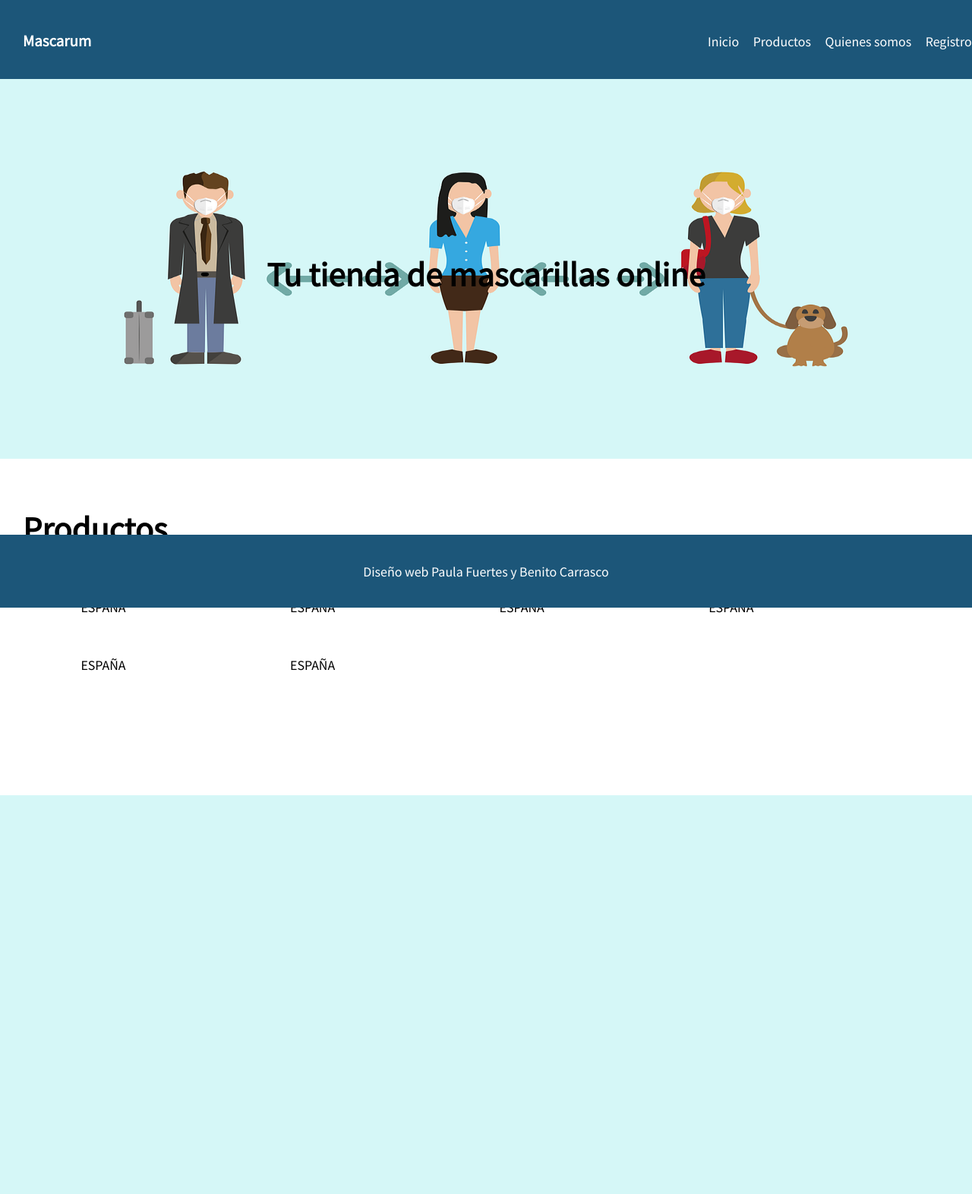
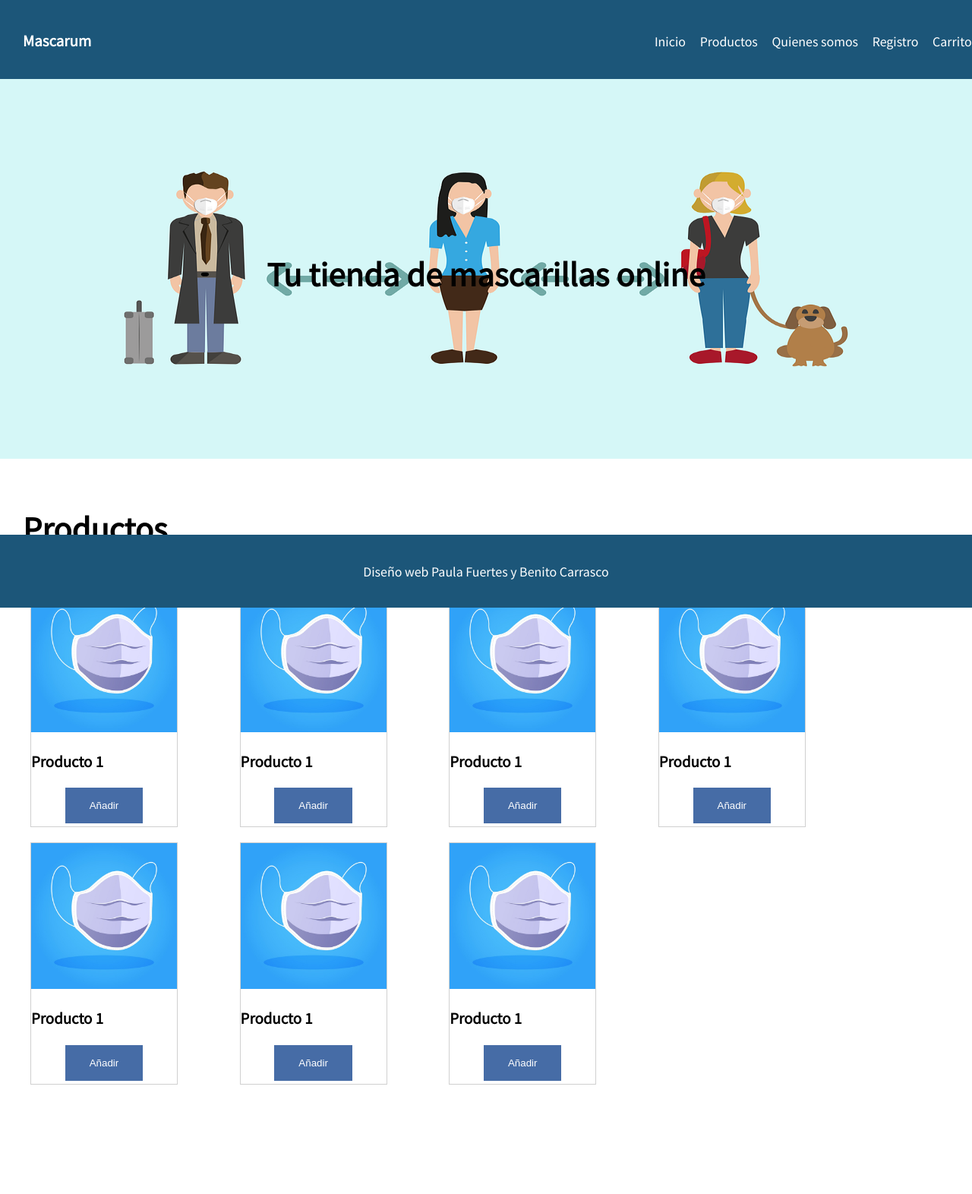
Before and after one commit to al315571/EI1036_42_public, a PHP site: page /productes.php in a window 1280 px wide. Shown: the whole page at 76% size. Before the commit the page ends 1047 px from the top, so only its background shows below. Run offline with PHP 8.4, Linux system fonts and the light colour scheme.

Commit message:
Nuevos retoques a la web

```diff
--- a/includes/pdo_postgres0.php
+++ b/includes/pdo_postgres0.php
@@ -18,7 +18,6 @@ define('DB_CHARSET', 'utf8');
 /** The Database Collate type. Don't change this if in doubt. */
 define('DB_COLLATE', '');
 
-$testeamos="asdasda";
 global $pdo;
 $pdo = new PDO("pgsql:host=" . DB_HOST . ";dbname=" . DB_NAME, DB_USER, DB_PASSWORD);
 /* query y valor pueden ser nulos, o sea no pasarse como parรกmetros */
--- a/includes/registrar.php
+++ b/includes/registrar.php
@@ -25,7 +25,7 @@ function handler($pdo,$table)
 
 $table = "a_cliente";
 var_dump($_POST);
-echo $testeamos;
+
 
 handler( $pdo,$table);
 ?>
--- a/includes/registrar_mod.php
+++ /dev/null
@@ -1,3 +0,0 @@
-<?php
-echo "Saludos";
-?>
--- a/lola/assets/css/estilos.css
+++ b/lola/assets/css/estilos.css
@@ -94,9 +94,17 @@
 		.cuadro {
 			width: 20%;
 			display:inline-block;
-			background: blue;
+			border: 1px solid #d0d0d0;
 			margin-left: 20px;
-			height: 100px;
+			height: 200px;
+		}
+
+		.cuadro h1 {
+			padding-top: 10px;
+		}
+
+		.cuadro img {
+			padding-top: 20px;
 		}
 
 		.tabla {
@@ -132,6 +140,34 @@
 			margin-left: 50px;
 		}
 		/* FIN ESTILOS CONTENIDO CENTRAL*/
+
+		/* ESTILOS PRODUCTOS */
+		.tabla-30 {
+	 		width: 15%;
+	 		display: inline-block;
+	 		margin-left: 40px;
+	 		margin-right: 40px;
+	 		padding-top: 20px;
+	 		text-align: center;
+	 	}
+
+	 	.producto {
+	 		width: 100%;
+	 		border: 1px solid #d0d0d0;
+	 	}
+
+	 	.img-producto {
+	 		width: 100%;
+	 	}
+
+	 	.cuerpo-producto h3 {
+	 		text-align: left;
+	 	}
+
+	 	.cuerpo-producto input {
+	 		text-align: right;
+	 	}
+		/* FIN ESTILOS PRODUCTOS */
 
 		/* ESTILOS PIE DE PAGINA */
 		footer {
@@ -169,7 +205,29 @@
 			border-radius: 4px;
 		}
 
-		input[type=submit], input[type=reset] {
+		input:focus {
+		  border: 2px solid #555;
+		}
+
+	 	.agrupado {
+	 		padding-top: 10px;
+	 		text-align: center;
+	 	}
+
+	 	.eliminar {
+			background-color: #D36E70;
+			border: none;
+			color: white;
+			padding: 16px 32px;
+			text-decoration: none;
+			margin: 4px 2px;
+			cursor: pointer;
+		}
+		.eliminar:hover, .eliminar:hover {
+			background-color: #D32B02;
+		}
+
+		.clasico {
 			background-color: #466CA6;
 			border: none;
 			color: white;
@@ -179,16 +237,8 @@
 			cursor: pointer;
 		}
 
-		input[type=submit]:hover, input[type=reset]:hover {
+		.clasico:hover, .clasico:hover {
 			background-color: #1D4D9F;
 		}
 
-		input:focus {
-		  border: 2px solid #555;
-		}
-
-	 	.agrupado {
-	 		padding-top: 10px;
-	 		text-align: center;
-	 	}
 	 	/* FIN ESTILOS FORMULARIO */
--- a/lola/includes/nav.php
+++ b/lola/includes/nav.php
@@ -5,5 +5,6 @@
 		<li><a href="productes.php">Productos</a></li>
 		<li><a href="quienessomos.php">Quienes somos</a></li>
 		<li><a href="registre.php">Registro</a></li>
+		<li><a href="carrito.php">Carrito</a></li>
 	</ul>
 </nav>
--- a/lola/productes.php
+++ b/lola/productes.php
@@ -3,16 +3,6 @@
 <head>
 	<title> Mascarum - Productos </title>
 	 <link rel="stylesheet" href="assets/css/estilos.css">
-	 <style type="text/css">
-	 	.tabla-30 {
-	 		width: 15%;
-	 		display: inline-block;
-	 		margin-left: 40px;
-	 		margin-right: 40px;
-	 		padding-top: 20px;
-	 		text-align: center;
-	 	}
-	 </style>
 </head>
 <body>
 	<?php include 'includes/nav.php'; ?>
@@ -21,12 +11,84 @@
 		<h1 class="titulo">Productos</h1>
 		<section class="productos">
 			<div class="tabla">
-				<div class="tabla-30"><p>ESPAÑA</p></div>
-				<div class="tabla-30"><p>ESPAÑA</p></div>
-				<div class="tabla-30"><p>ESPAÑA</p></div>
-				<div class="tabla-30"><p>ESPAÑA</p></div>
-				<div class="tabla-30"><p>ESPAÑA</p></div>
-				<div class="tabla-30"><p>ESPAÑA</p></div>
+				<div class="tabla-30">
+					<div class="producto">
+						<div class="cabecera-producto">
+							<img src="./assets/img/mascarilla.jpg" class="img-producto">
+						</div>
+						<div class="cuerpo-producto">
+							<h3>Producto 1</h3>
+							<input type="submit" class="clasico" value="Añadir">
+						</div>
+					</div>
+				</div>
+				<div class="tabla-30">
+					<div class="producto">
+						<div class="cabecera-producto">
+							<img src="./assets/img/mascarilla.jpg" class="img-producto">
+						</div>
+						<div class="cuerpo-producto">
+							<h3>Producto 1</h3>
+							<a href="acciones/carrito.php?accion=insertar&cliente=5&producto=1"><input class="clasico" type="submit" value="Añadir"></a>
+						</div>
+					</div>
+				</div>
+				<div class="tabla-30">
+					<div class="producto">
+						<div class="cabecera-producto">
+							<img src="./assets/img/mascarilla.jpg" class="img-producto">
+						</div>
+						<div class="cuerpo-producto">
+							<h3>Producto 1</h3>
+							<input type="submit" class="clasico" value="Añadir">
+						</div>
+					</div>
+				</div>
+				<div class="tabla-30">
+					<div class="producto">
+						<div class="cabecera-producto">
+							<img src="./assets/img/mascarilla.jpg" class="img-producto">
+						</div>
+						<div class="cuerpo-producto">
+							<h3>Producto 1</h3>
+							<input type="submit" class="clasico" value="Añadir">
+						</div>
+					</div>
+				</div>
+				<div class="tabla-30">
+					<div class="producto">
+						<div class="cabecera-producto">
+							<img src="./assets/img/mascarilla.jpg" class="img-producto">
+						</div>
+						<div class="cuerpo-producto">
+							<h3>Producto 1</h3>
+							<input type="submit" class="clasico" value="Añadir">
+						</div>
+					</div>
+				</div>
+				<div class="tabla-30">
+					<div class="producto">
+						<div class="cabecera-producto">
+							<img src="./assets/img/mascarilla.jpg" class="img-producto">
+						</div>
+						<div class="cuerpo-producto">
+							<h3>Producto 1</h3>
+							<input type="submit" class="clasico" value="Añadir">
+						</div>
+					</div>
+				</div>
+				<div class="tabla-30">
+					<div class="producto">
+						<div class="cabecera-producto">
+							<img src="./assets/img/mascarilla.jpg" class="img-producto">
+						</div>
+						<div class="cuerpo-producto">
+							<h3>Producto 1</h3>
+							<input type="submit" class="clasico" value="Añadir">
+						</div>
+					</div>
+				</div>
+
 			</div>
 		</section>
 	</div>
--- a/lola/registre.php
+++ b/lola/registre.php
@@ -32,7 +32,7 @@
 					<input type="text" name="foto" placeholder="foto">
 				</div>
 				<div class="agrupado">
-					<input type="submit" name="enviar">
+					<input type="submit" class="clasico" value="enviar">
 				</div>
 			</form>
 		</section>
```
Also changed, not shown: lola/acciones/carrito.php (added, +52 -0 lines), lola/acciones/conexion.php (added, +53 -0 lines), lola/acciones/productos.php (added, +20 -0 lines), lola/carrito.php (added, +33 -0 lines), lola/index.php (+6 -3 lines), lola/assets/img/detenemos.png (added), lola/assets/img/mascarilla.jpg (added), lola/assets/img/reducimos.png (added), lola/assets/img/reforzamos.png (added).
